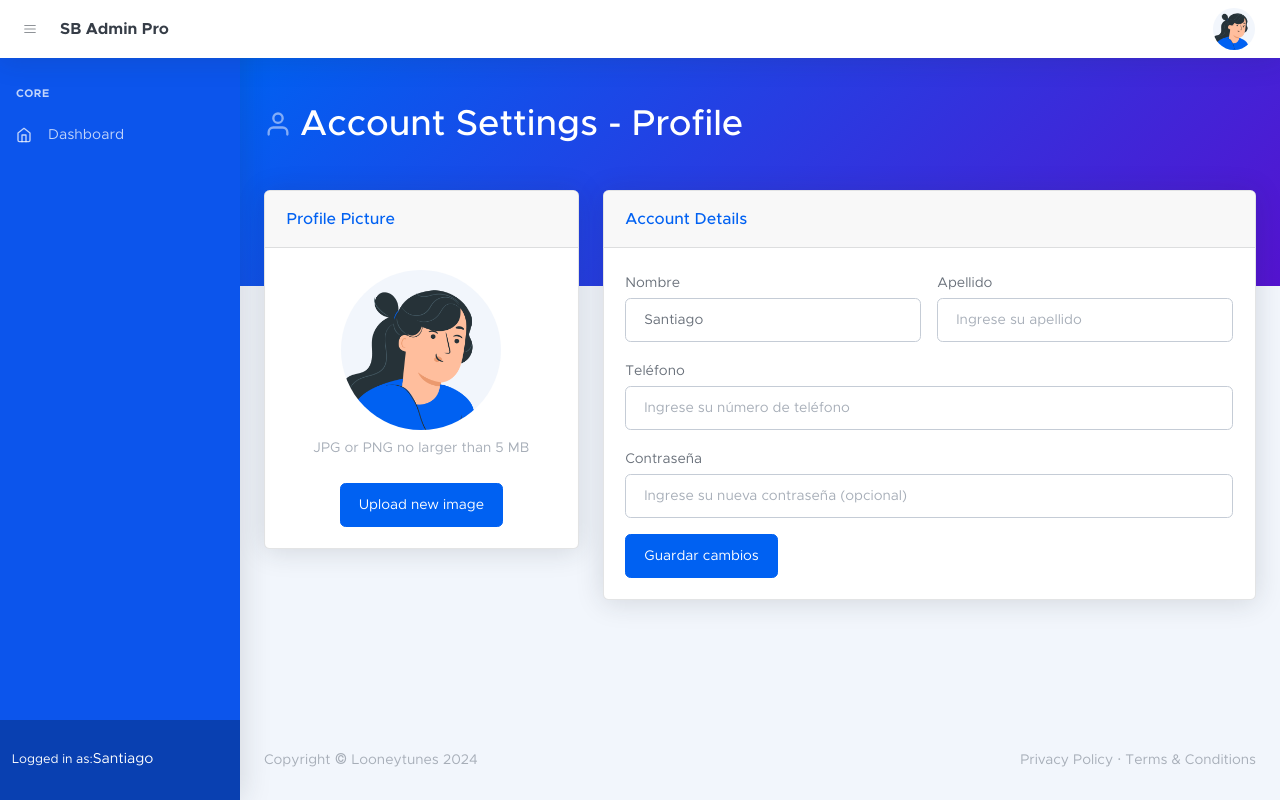
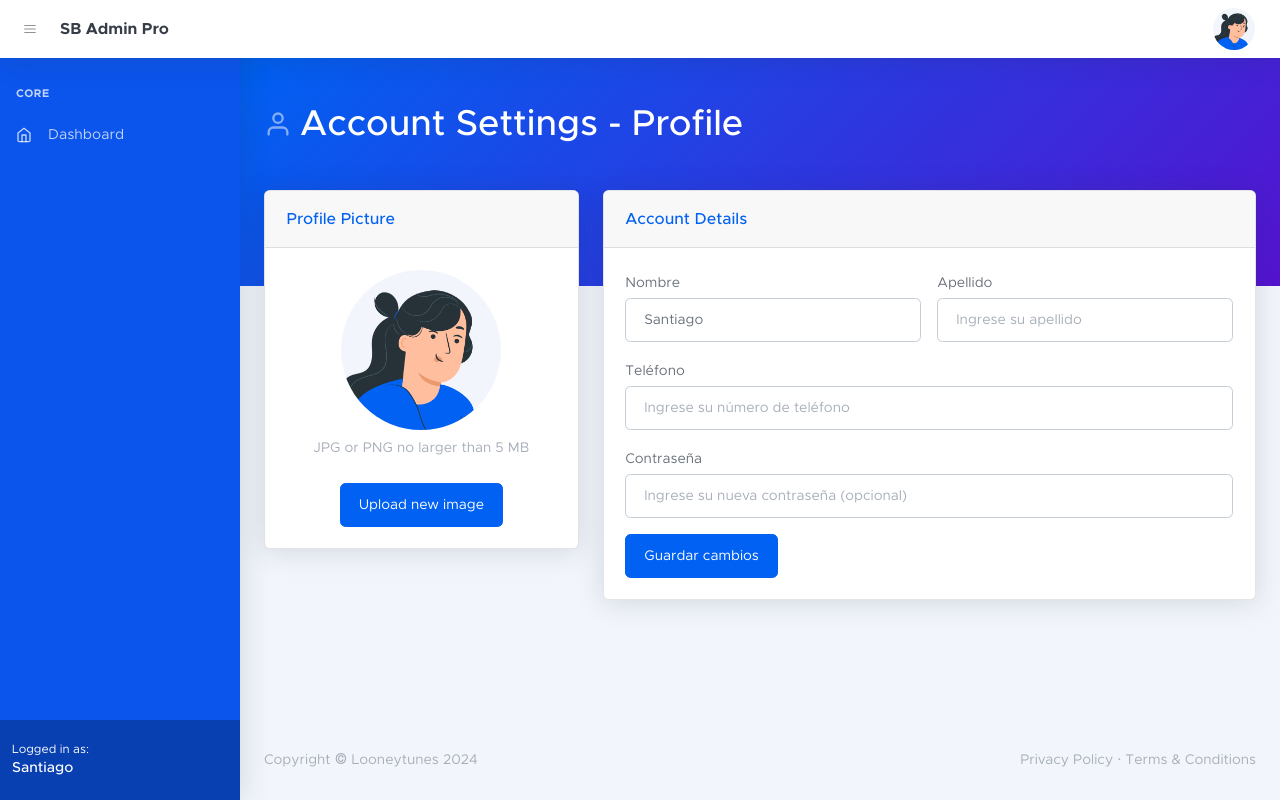
Before and after one commit to tustas15/looneytunes, a PHP site: page /Public/profile.php in a window 1280 px wide. Run offline with PHP 8.4, Linux system fonts and the light colour scheme; a user stored in the database is signed in.

Commit message:
header de profile

```diff
--- a/Public/Includes/header.php
+++ b/Public/Includes/header.php
@@ -79,9 +79,12 @@ $usuario = isset($_SESSION['usuario']) ? htmlspecialchars($_SESSION['usuario'],
                         <?php endif; ?>
                     </div>
                 </div>
+                <!-- Sidenav Footer -->
                 <div class="sidenav-footer">
-                    <div class="small">Logged in as: </div>
-                    <div class="sidenav-footer-title"><?= $nombre ?></div>
+                    <div class="sidenav-footer-content">
+                        <div class="sidenav-footer-subtitle">Logged in as:</div>
+                        <div class="sidenav-footer-title"><?php echo htmlspecialchars($nombre); ?></div>
+                    </div>
                 </div>
             </nav>
         </div>
```
